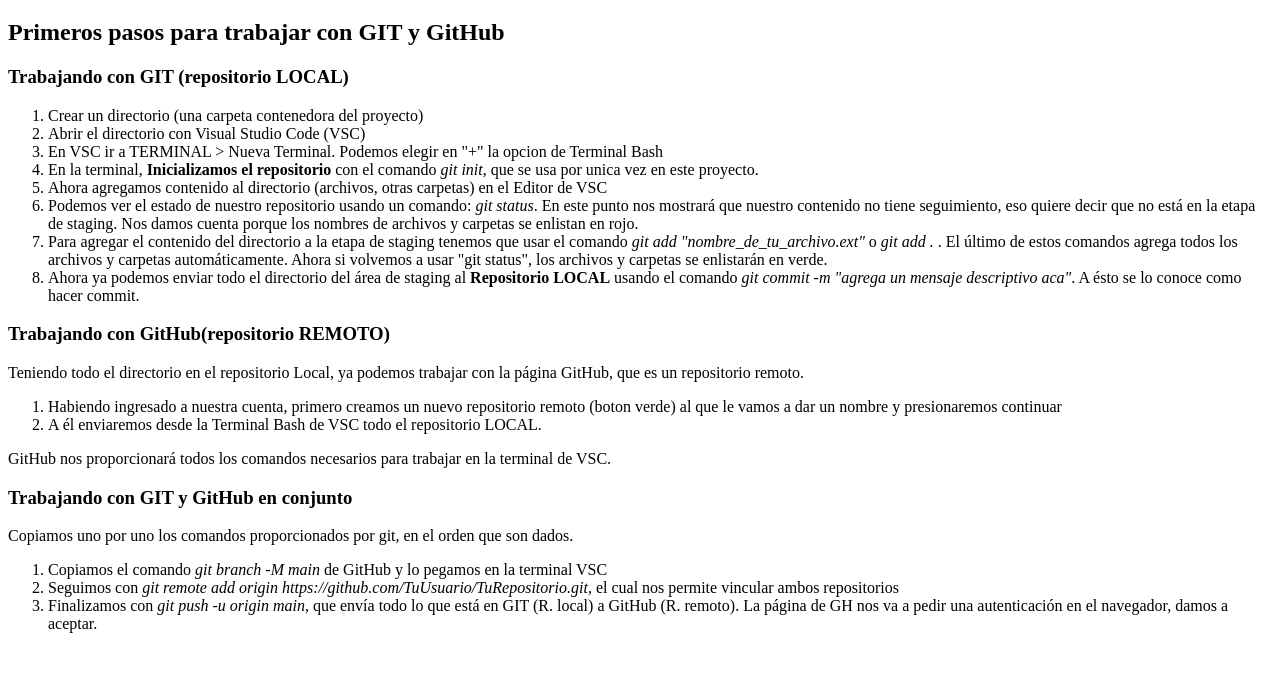
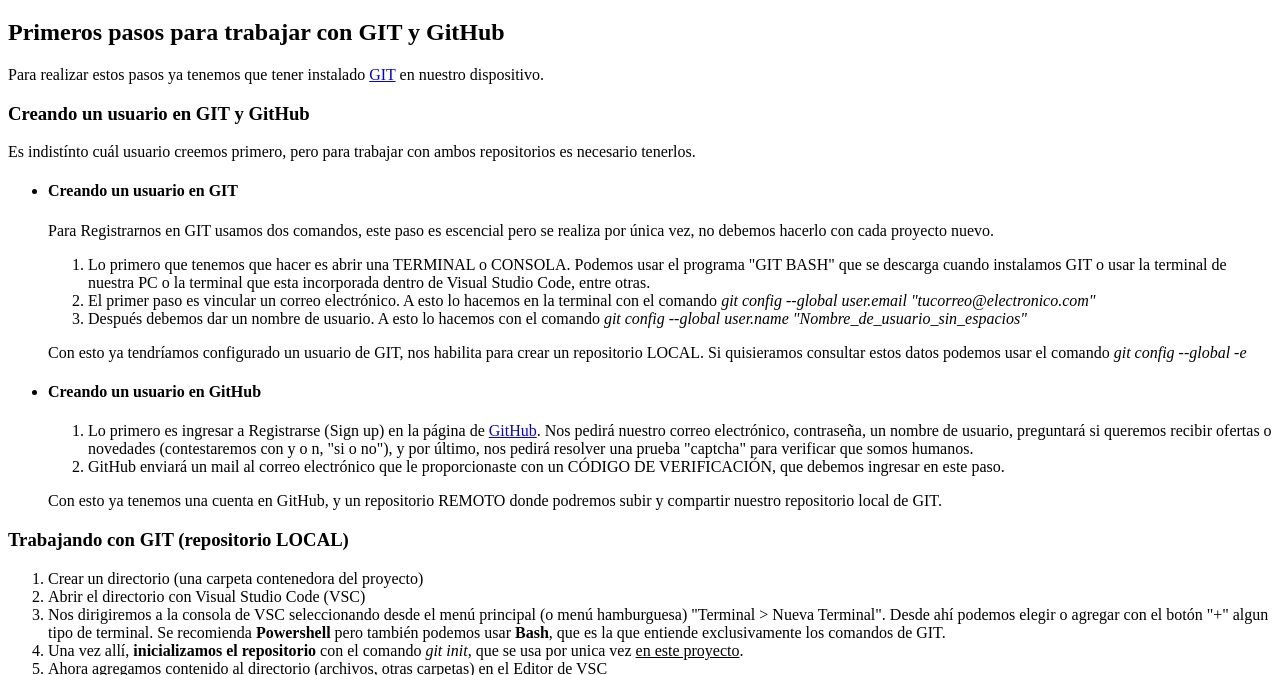
Before and after one commit to Andrea-janet/claseGIT23536, a plain HTML site: page index.html in a window 1280 px wide. Shown: the part 61-736 px from the top of the page. Drawn offline with Linux system fonts and the light colour scheme.

Commit message:
paso a paso completo

```diff
--- a/index.html
+++ b/index.html
@@ -1,5 +1,5 @@
 <!DOCTYPE html>
-<html lang="en">
+<html lang="es">
 <head>
     <meta charset="UTF-8">
     <meta name="viewport" content="width=device-width, initial-scale=1.0">
@@ -10,13 +10,42 @@
 
     <h2>Primeros pasos para trabajar con GIT y GitHub</h2>
 
+    <div class="intro">
+        <p>Para realizar estos pasos ya tenemos que tener instalado <a href="https://git-scm.com/" title="Enlace al sitio de GIT">GIT</a> en nuestro dispositivo.</p>
+    </div>
+
+    <div class="container">
+        <h3>Creando un usuario en GIT y GitHub</h3>
+        <p>Es indistínto cuál usuario creemos primero, pero para trabajar con ambos repositorios es necesario tenerlos.</p>
+        <ul>
+            <li>
+                <h4>Creando un usuario en GIT</h4>
+                <p>Para Registrarnos en GIT usamos dos comandos, este paso es escencial pero se realiza por única vez, no debemos hacerlo con cada proyecto nuevo.</p>
+                <ol>
+                    <li>Lo primero que tenemos que hacer es abrir una TERMINAL o CONSOLA. Podemos usar el programa "GIT BASH" que se descarga cuando instalamos GIT o usar la terminal de nuestra PC o la terminal que esta incorporada dentro de Visual Studio Code, entre otras.</li>
+                    <li>El primer paso es vincular un correo electrónico. A esto lo hacemos en la terminal con el comando <em>git config --global user.email "tucorreo@electronico.com"</em></li>
+                    <li>Después debemos dar un nombre de usuario. A esto lo hacemos con el comando <em>git config --global user.name "Nombre_de_usuario_sin_espacios"</em></li>
+                </ol>
+                <p>Con esto ya tendríamos configurado un usuario de GIT, nos habilita para crear un repositorio LOCAL. Si quisieramos consultar estos datos podemos usar el comando <em>git config --global -e</em></p>
+            </li>
+            <li>
+                <h4>Creando un usuario en GitHub</h4>
+                <ol>
+                    <li>Lo primero es ingresar a Registrarse (Sign up) en la página de <a href="https://github.com/signup?ref_cta=Sign+up&ref_loc=header+logged+out&ref_page=%2F&source=header-home">GitHub</a>. Nos pedirá nuestro correo electrónico, contraseña, un nombre de usuario, preguntará si queremos recibir ofertas o novedades (contestaremos con <span>y</span> o <span>n</span>, "si o no"), y por último, nos pedirá resolver una prueba "captcha" para verificar que somos humanos.</li>
+                    <li>GitHub enviará un mail al correo electrónico que le proporcionaste con un CÓDIGO DE VERIFICACIÓN, que debemos ingresar en este paso.</li>
+                </ol>
+                <p>Con esto ya tenemos una cuenta en GitHub, y un repositorio REMOTO donde podremos subir y compartir nuestro repositorio local de GIT.</p>
+            </li>
+        </ul>
+    </div>
+
     <div class="container">
         <h3>Trabajando con GIT (repositorio LOCAL)</h3>
     <ol>
         <li>Crear un directorio (una carpeta contenedora del proyecto)</li>
         <li>Abrir el directorio con Visual Studio Code (VSC)</li>
-        <li>En VSC ir a TERMINAL &gt; Nueva Terminal. Podemos elegir en "+" la opcion de Terminal Bash </li>
-        <li>En la terminal, <strong>Inicializamos el repositorio</strong> con el comando <em>git init</em>, que se usa por unica vez en este proyecto.</li>
+        <li>Nos dirigiremos a la consola de VSC seleccionando desde el menú principal (o menú hamburguesa) "Terminal &gt; Nueva Terminal". Desde ahí podemos elegir o agregar con el botón "+" algun tipo de terminal. Se recomienda <strong>Powershell</strong> pero también podemos usar <strong>Bash</strong>, que es la que entiende exclusivamente los comandos de GIT.</li>
+        <li>Una vez allí, <strong>inicializamos el repositorio</strong> con el comando <em>git init</em>, que se usa por unica vez <u>en este proyecto</u>.</li>
         <li>Ahora agregamos contenido al directorio (archivos, otras carpetas) en el Editor de VSC</li>
         <li>Podemos ver el estado de nuestro repositorio usando un comando: <em>git status</em>. En este punto nos mostrará que nuestro contenido no tiene seguimiento, eso quiere decir que no está en la etapa de staging. Nos damos cuenta porque los nombres de archivos y carpetas se enlistan en <span id="red">rojo</span>.</li>
         <li>Para agregar el contenido del directorio a la etapa de staging tenemos que usar el comando <em>git add "nombre_de_tu_archivo.ext"</em> o <em>git add .</em> . El último de estos comandos agrega todos los archivos y carpetas automáticamente. Ahora si volvemos a usar "git status", los archivos y carpetas se enlistarán en <span id="green">verde</span>.</li>
@@ -25,10 +54,10 @@
     </div>
 
     <div class="container">
-        <h3>Trabajando con GitHub(repositorio REMOTO)</h3>
+        <h3>Trabajando con GitHub (repositorio REMOTO)</h3>
         <p>Teniendo todo el directorio en el repositorio Local, ya podemos trabajar con la página GitHub, que es un repositorio remoto.</p>
     <ol>
-        <li>Habiendo ingresado a nuestra cuenta, primero creamos un nuevo repositorio remoto (boton verde) al que le vamos a dar un nombre y presionaremos continuar</li>
+        <li>Habiendo ingresado a nuestra cuenta, primero creamos un nuevo repositorio remoto (boton verde) al que le vamos a dar un nombre y presionaremos el boton "crear repositorio" (Create repository).</li>
         <li>A él enviaremos desde la Terminal Bash de VSC todo el repositorio LOCAL.</li>
     </ol>
 
@@ -40,7 +69,7 @@
         <p>Copiamos uno por uno los comandos proporcionados por git, en el orden que son dados.</p>
         <ol>
             <li>Copiamos el comando <em>git branch -M main</em> de GitHub y lo pegamos en la terminal VSC</li>
-            <li>Seguimos con <em>git remote add origin https://github.com/TuUsuario/TuRepositorio.git</em>, el cual nos permite vincular ambos repositorios</li>
+            <li>Ahora colocamos un comando que nos permitirá vincular ambos repositorios <em>git remote add origin https://github.com/TuUsuario/TuRepositorio.git</em>. A ésto lo realizaremos por única vez <u>para este proyecto</u>.</li>
             <li>Finalizamos con <em>git push -u origin main</em>, que envía todo lo que está en GIT (R. local) a GitHub (R. remoto). La página de GH nos va a pedir una autenticación en el navegador, damos a aceptar.</li>
         </ol>
 
```
